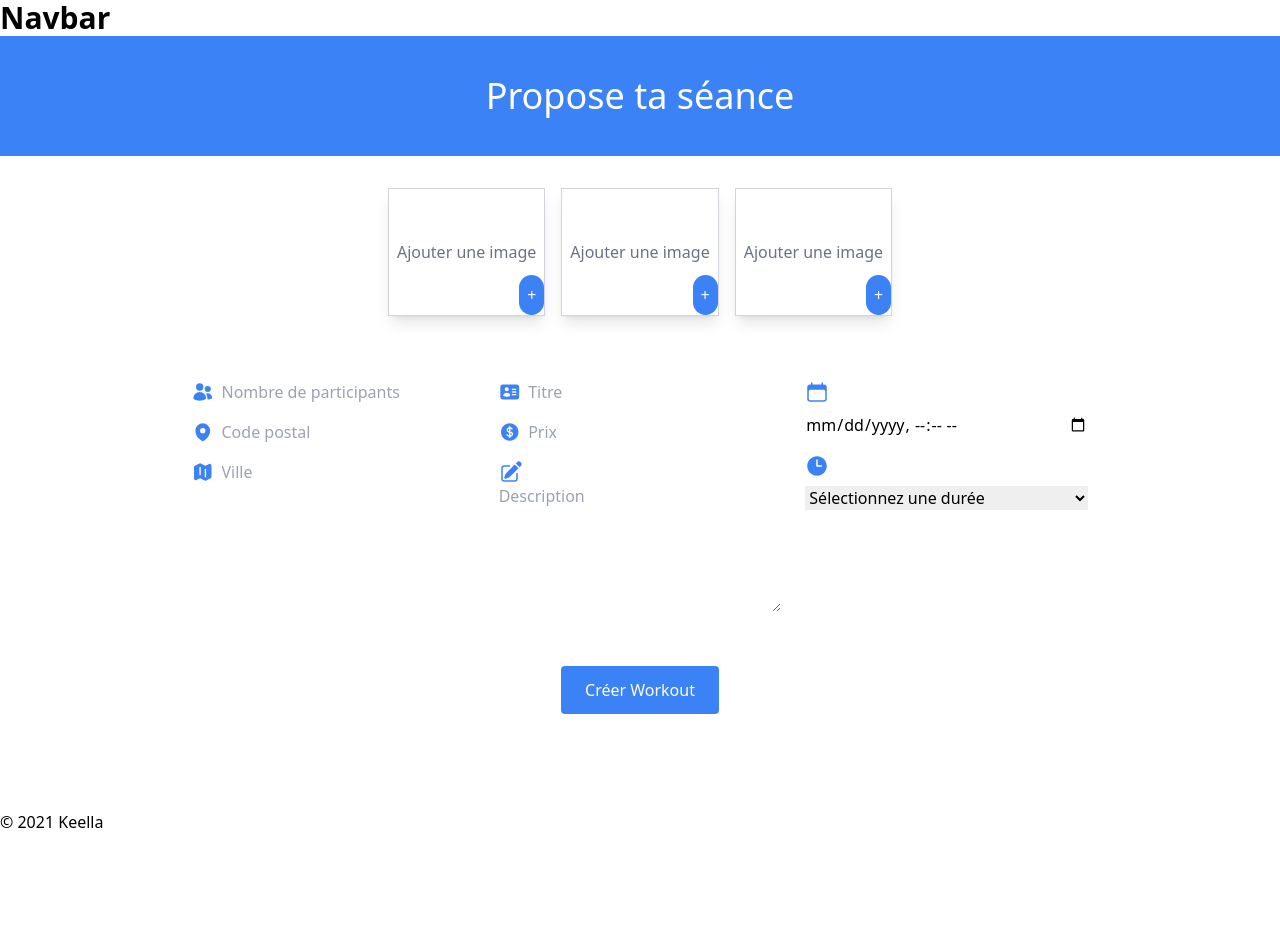
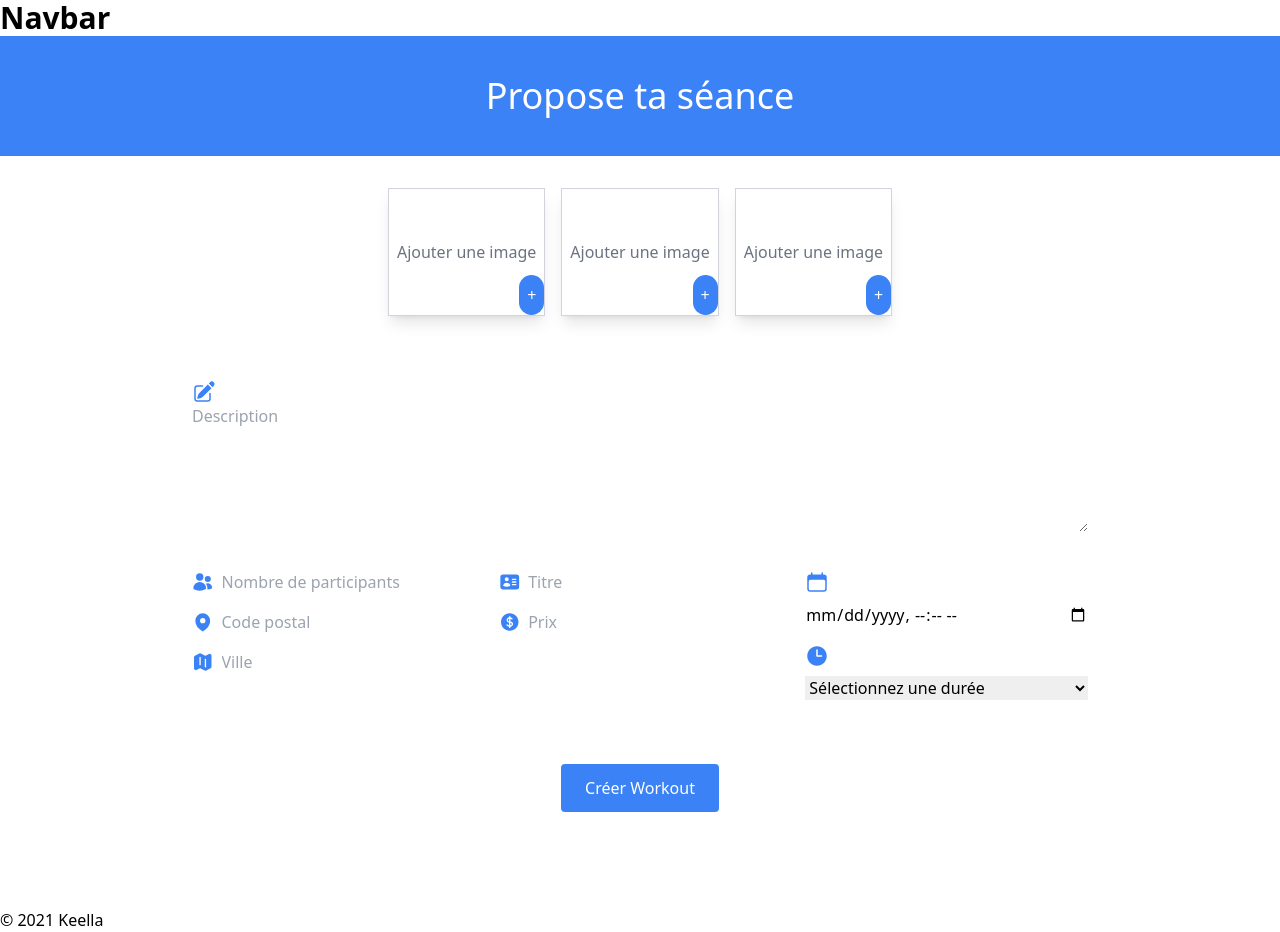
Before and after one commit to tommy-pellerin/front-keella, a React (Vite) app: page /form-workout in a window 1280 px wide. Before the commit the page ends 834 px from the top, so only its background shows below. Built offline with nearby package versions, Linux system fonts and the light colour scheme.

Commit message:
description up

```diff
--- a/src/components/workout/form-workout.jsx
+++ b/src/components/workout/form-workout.jsx
@@ -113,6 +113,11 @@ const renderEmptySlots = () => {
         {renderImagesPreview()}
         {renderEmptySlots()}
       </div>
+            {/* Zone de texte pour la description */}
+      <div className="w-full max-w-4xl mb-8">
+        <PencilSquareIcon className="h-6 text-blue-500 mr-2" />
+        <textarea name="description" placeholder="Description" onChange={handleChange} required className="w-full h-32" />
+      </div>
 
         {/* Formulaire */}
         <form onSubmit={handleSubmit} className="w-full max-w-4xl mb-8">
@@ -151,15 +156,10 @@ const renderEmptySlots = () => {
                 </div>
 
                 <div className="flex items-center mb-4">
-            <CurrencyDollarIcon className="h-6 text-blue-500 mr-2" />
-            <input type="number" name="price" placeholder="Prix" onChange={handleChange} required className="w-full" />
+                    <CurrencyDollarIcon className="h-6 text-blue-500 mr-2" />
+                    <input type="number" name="price" placeholder="Prix" onChange={handleChange} required className="w-full" />
+                        </div>
                 </div>
-
-                    <div className="flex-1">
-                    <PencilSquareIcon className="h-6 text-blue-500 mr-2" />
-                        <textarea name="description" placeholder="Description" onChange={handleChange} required className="w-full h-32" />
-                    </div>
-             </div>
 
 
             {/* Troisième colonne */}
--- a/src/services/data-fetch.js
+++ b/src/services/data-fetch.js
@@ -27,7 +27,6 @@ export async function postData(objectUrl, workout) {
     console.log(`Ajout de l'image à l'index ${index}:`, imageFile);
     formData.append('workout[images][]', imageFile);
   });
-
 
     try {
     const response = await ky.post(BASE_URL + objectUrl, {
```
